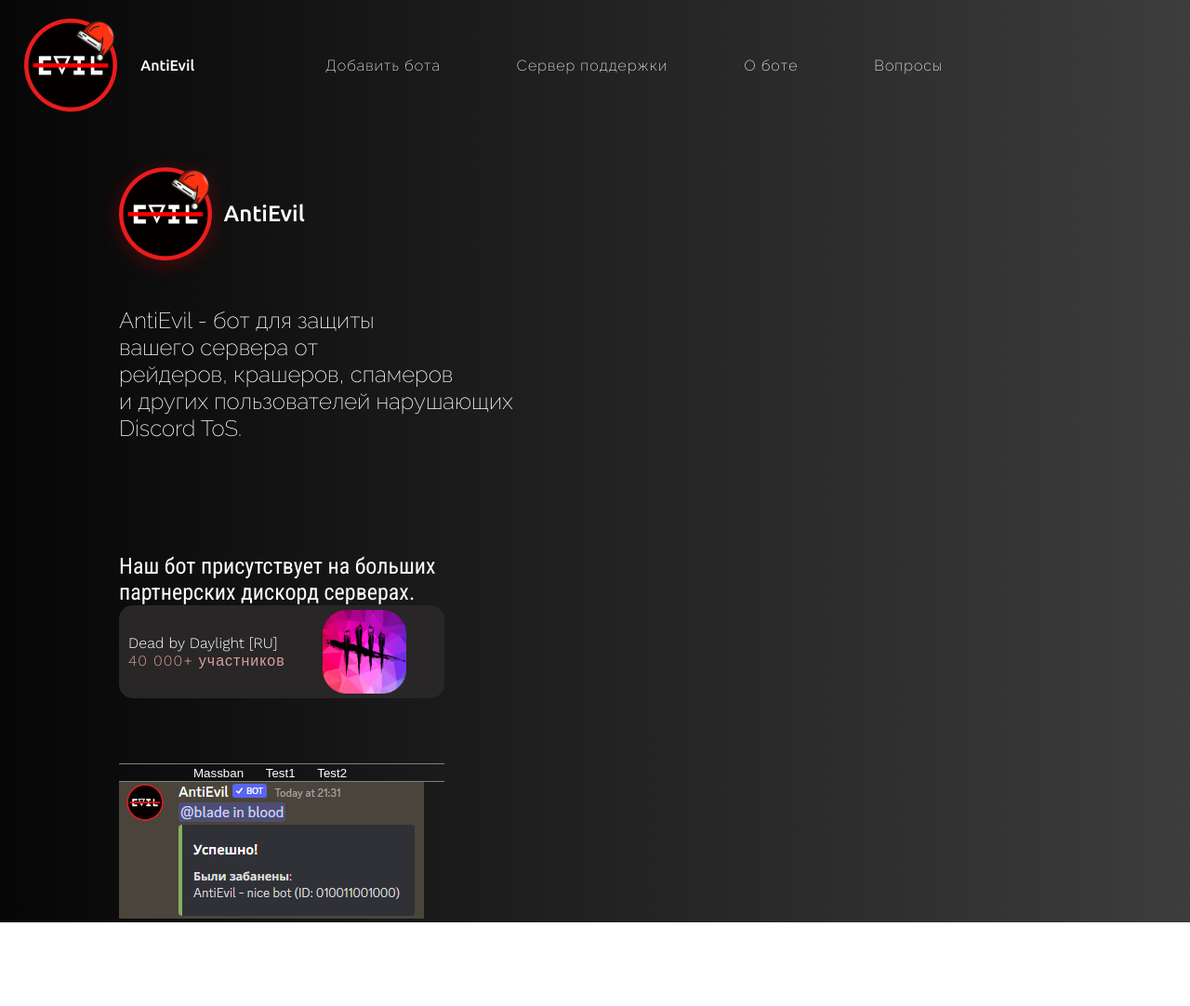
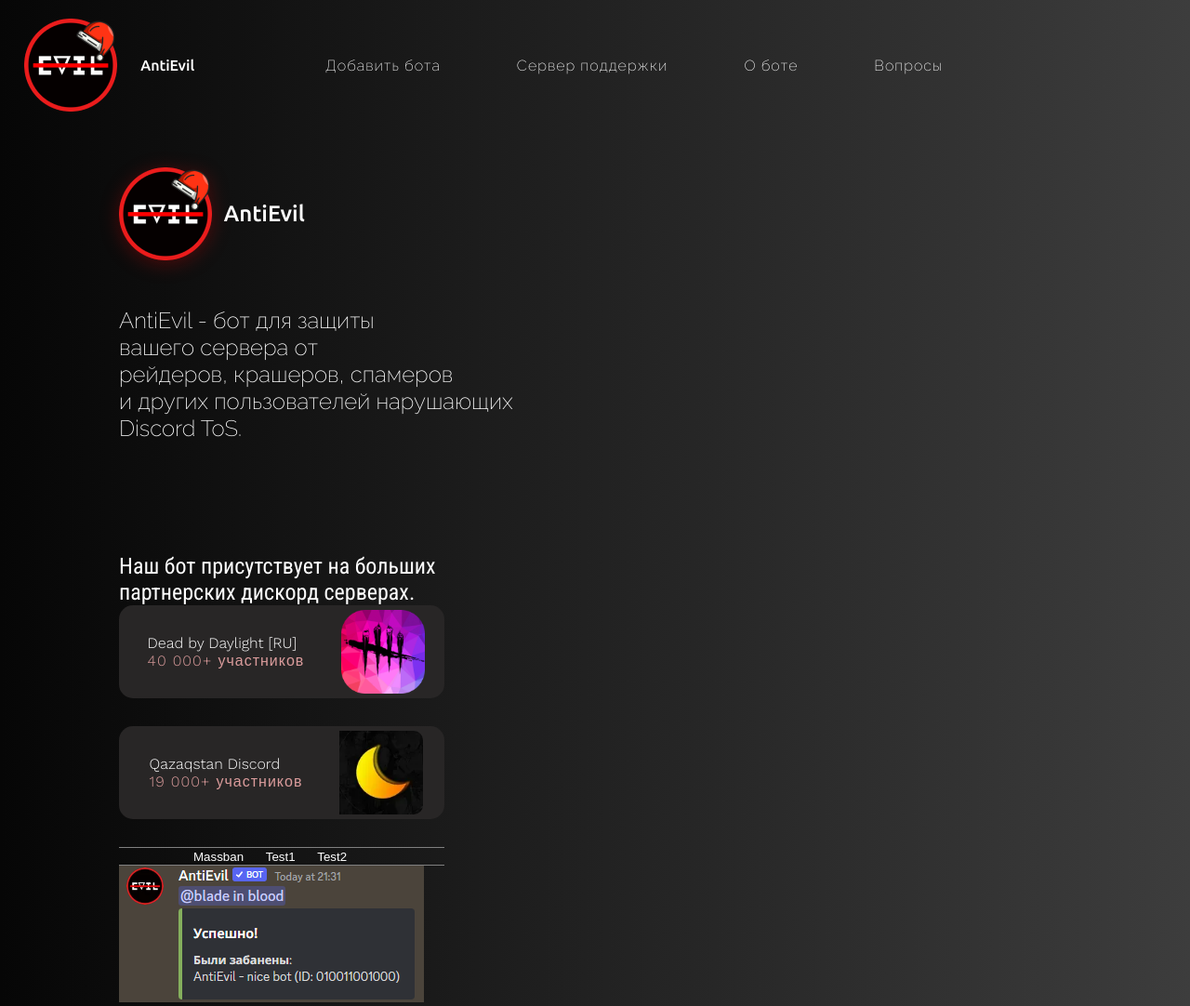
Before and after one commit to bladeinblood/bladeinblood.github.io, a plain HTML site: page index.html in a window 1280 px wide. Shown: the whole page at 93% size. Before the commit the page ends 992 px from the top, so only its background shows below. Drawn offline with nearby package versions, Linux system fonts and the light colour scheme.

Commit message:
Add files via upload

```diff
--- a/css/style.css
+++ b/css/style.css
@@ -74,7 +74,7 @@
     margin-left: 10vw;
 }
 
-.dbd-ru {
+.text_ {
     color: white;
 
     font-family: 'Roboto Condensed', sans-serif;
@@ -89,11 +89,21 @@
     width: 350px;
     height: 100px;
 
-    margin-left: 10vw;
+    animation: dbd_ru_container_departure 1s both;
     border-radius: 15px;
 
     display: flex;
+    justify-content: center;
     align-items: center;
+}
+
+@keyframes dbd_ru_container_departure {
+    0% {
+        margin-left: -200vh;
+    }
+    100% {
+        margin-left: 10vw;
+    }
 }
 
 .dbd-img {
@@ -116,7 +126,6 @@
 
 .spans {
     margin-left: 60px;
-
 }
 
 .massban_test {
@@ -128,8 +137,17 @@
 .antievil_functions {
 
     font-family: 'Roboto Condensed', sans-serif;
-    margin-top: 70px;
+    margin-top: 30px;
     margin-left: 10vw;
+}
+
+@keyframes antievil_functions_departure {
+    0% {
+        margin-left: -80vw;
+    }
+    100% {
+        margin-left: 10vw;
+    }
 }
 
 .lines {
@@ -146,3 +164,43 @@
 .massban_button:hover, .test1_button:hover, .test2_button:hover {
     cursor: pointer;
 }
+
+.qazaqstan-discord_container {
+    max-width: 1200px;
+    background-color: #282626;
+    width: 350px;
+    height: 100px;
+
+    margin-top: 30px;
+    animation: dbd_ru_container_departure 1s both;
+    border-radius: 15px;
+
+    display: flex;
+    justify-content: center;
+    align-items: center;
+}
+
+.qazaqstan-img {
+    width: 90px;
+    border-radius: 10px;
+    height: 90px;
+
+    padding-left: 40px;
+}
+
+.qazaqstan-discord_name {
+    padding-left: 10px;
+    color: white;
+    font-family: 'Work Sans', sans-serif;
+}
+
+.qazaqstan-discord_count-members {
+    color: #DB9C9C;
+    letter-spacing: 1px;
+}
+
+@keyframes change_avatar-name {
+    0% {
+
+    }
+}
--- a/index.html
+++ b/index.html
@@ -39,7 +39,7 @@
         </div>
 
         <div class="guilds">
-            <p class="dbd-ru">
+            <p class="text_">
                 Наш бот присутствует на больших <br>
                 партнерских дискорд серверах.
             </p>
@@ -49,6 +49,13 @@
                     <span class="dbd-ru_count-members">40 000+ участников</span>
                 </p>
                 <img src="img/dbd-img.png" alt="Не удалось загрузить картинку" class="dbd-img">
+            </div>
+            <div class="qazaqstan-discord_container">
+                <p class="qazaqstan-discord_name">
+                    Qazaqstan Discord <br>
+                    <span class="qazaqstan-discord_count-members">19 000+ участников</span>
+                </p>
+                <img src="img/qazaqstan-discord.png" alt="Не удалось загрузить картинку" class="qazaqstan-img">
             </div>
         </div>
 
--- a/js/script.js
+++ b/js/script.js
@@ -25,3 +25,12 @@
         antievil_preview.setAttribute('src', 'img/functions/test2.png');
     };
 }
+
+const scrollPositionOld = 0;
+let antievil_functions_container = document.getElementsByClassName('antievil_functions')[0]
+window.onscroll = () => {
+    const scrollPositionNew = document.documentElement.scrollTop;
+    if (scrollPositionNew > scrollPositionOld) {
+        antievil_functions_container.setAttribute('style', 'animation: antievil_functions_departure 1s both')
+    }
+}
```
Also changed, not shown: img/qazaqstan-discord.png (added).
